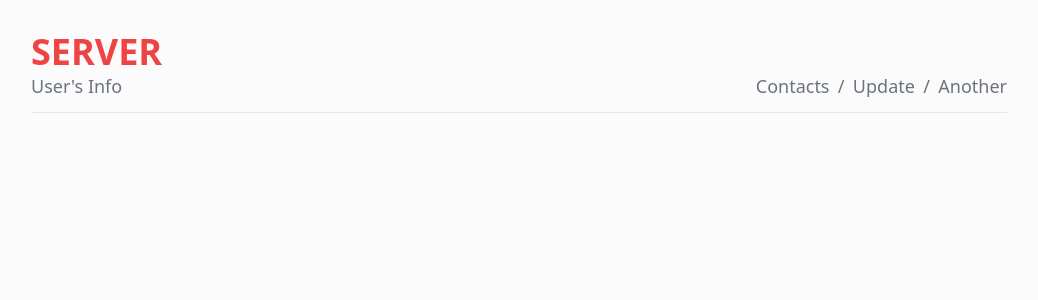
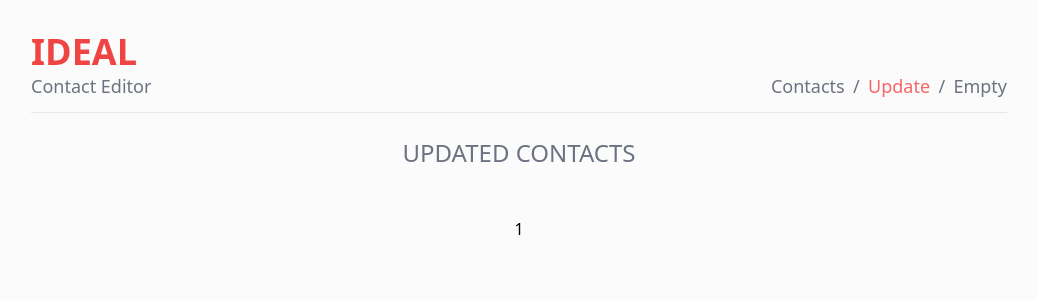
Before and after one commit to React-JS-Beginner/mongodb-database, a React (Create React App) app: page /contacts/update/1 in a window 1280 px wide. Shown: the top 300 px of the page, without its empty margins (121-1159 px from the left). Built offline with nearby package versions, Linux system fonts and the light colour scheme; no server answers.

Commit message:
title-changed

```diff
--- a/src/App.js
+++ b/src/App.js
@@ -14,7 +14,7 @@ function App() {
         <Route path="/main">
           <Main></Main>
         </Route>
-        <Route path="/update">
+        <Route path="/contacts/update/:id">
           <Update></Update>
         </Route>
       </Switch>
--- a/src/Components/Header/Header.js
+++ b/src/Components/Header/Header.js
@@ -7,9 +7,9 @@ const Header = () => {
     <div className="container mx-auto">
       {/* nav-section */}
       <div className="mt-8">
-        <h1 className="text-red-500 text-4xl uppercase font-bold">Server</h1>
+        <h1 className="text-red-500 text-4xl uppercase font-bold">Ideal</h1>
         <div className="mb-3 flex justify-between">
-          <span className="text-gray-500 text-lg">User's Info</span>
+          <span className="text-gray-500 text-lg">Contact Editor</span>
 
           <div>
             <NavLink
@@ -23,7 +23,7 @@ const Header = () => {
             <NavLink
               activeClassName="navs-active"
               className="text-gray-500 text-lg navs me-5"
-              to="/update"
+              to="/contacts/update"
             >
               Update
             </NavLink>
@@ -31,11 +31,12 @@ const Header = () => {
             <NavLink
               activeClassName="navs-active"
               className="text-gray-500 text-lg navs me-5"
-              to="/another"
+              to="/empty"
             >
-              Another
+              Empty
             </NavLink>
           </div>
+
         </div>
         <hr />
       </div>
--- a/src/Components/Main/Main.js
+++ b/src/Components/Main/Main.js
@@ -1,5 +1,6 @@
 import React from "react";
 import { useEffect, useRef, useState } from "react";
+import { Link } from "react-router-dom";
 
 const Main = () => {
   const [contacts, setContacts] = useState([]);
@@ -7,7 +8,7 @@ const Main = () => {
   const numberRef = useRef();
 
   //Node will block this fetch by Cors policy that's why install Cors in server
-  //And Call Cors and Express.json in server
+  //don't forget to use cors and express.json() in server
   useEffect(() => {
     fetch("http://localhost:5000/contacts")
       .then((res) => res.json())
@@ -16,7 +17,6 @@ const Main = () => {
   }, []);
 
   const addContactHandler = (e) => {
-    e.preventDefault();
     // console.log(nameRef.current);
     // console.log(nameRef.current.value);
     const name = nameRef.current.value;
@@ -34,15 +34,37 @@ const Main = () => {
     })
       .then((res) => res.json())
       .then((data) => {
-        console.log(data); /*
+        console.log(data);
         const addContact = data;
         const newContact = [...contacts, addContact]
-        setContacts(newContact); */
+        setContacts(newContact);
       });
 
     nameRef.current.value = "";
     numberRef.current.value = "";
+    e.preventDefault();
   };
+
+  const deleteHandler = id => {
+    const proceed = window.confirm('Are you sure ? You want to delete this contact?')
+    if(proceed){
+      fetch(`http://localhost:5000/contacts/${id}`, {
+      method: "DELETE",
+      headers: {
+        "Content-Type": "application/json",
+      },
+    })
+    .then((res) => res.json())
+      .then((data) => {
+        // console.log(data);
+        if(data.deleleCount > 0){
+          const remainingContacts = contacts.filter(contact => contact._id !== id);
+          setContacts(remainingContacts);
+        }
+
+      });
+    }
+  }
 
   return (
     <div className="container mx-auto">
@@ -146,11 +168,11 @@ const Main = () => {
                     </p>
                   </div>
 
-                  <div className="flex">
-                    <button>
+                  <div className="flex items-center">
+                    <Link to={`/contacts/update/${contact._id}`}>
                       <i class="fas fa-redo text-gray-300 text-xl mr-4"></i>
-                    </button>
-                    <button>
+                    </Link>
+                    <button onClick={() => deleteHandler(contact._id)}>
                       <i className="fas fa-trash-alt text-red-500 text-xl"></i>
                     </button>
                   </div>
--- a/src/Components/Update/Update.js
+++ b/src/Components/Update/Update.js
@@ -1,9 +1,24 @@
-import React from "react";
+import React, { useEffect, useState } from "react";
+import { useParams } from "react-router";
 
 const Update = () => {
+  const [contact, setContact] = useState({});
+  const {id} = useParams();
+
+  useEffect(() => {
+    fetch(`http://localhost:5000/contacts${id}`)
+      .then((res) => res.json())
+      .then((data) => setContact(data));
+    // .then((data) => console.log(data));
+  }, []);
+
   return (
-    <div className="container mx-auto text-center mt-24">
-      <span className="text-gray-500 text-4xl">Not Updated Yet</span>
+    <div className="container mx-auto text-center mt-6">
+      <span className="text-gray-500 text-2xl uppercase">Updated contacts</span>
+      <div className="mt-12">
+        {id}
+      </div>
+      <p>{contact.name}</p>
     </div>
   );
 };
```
